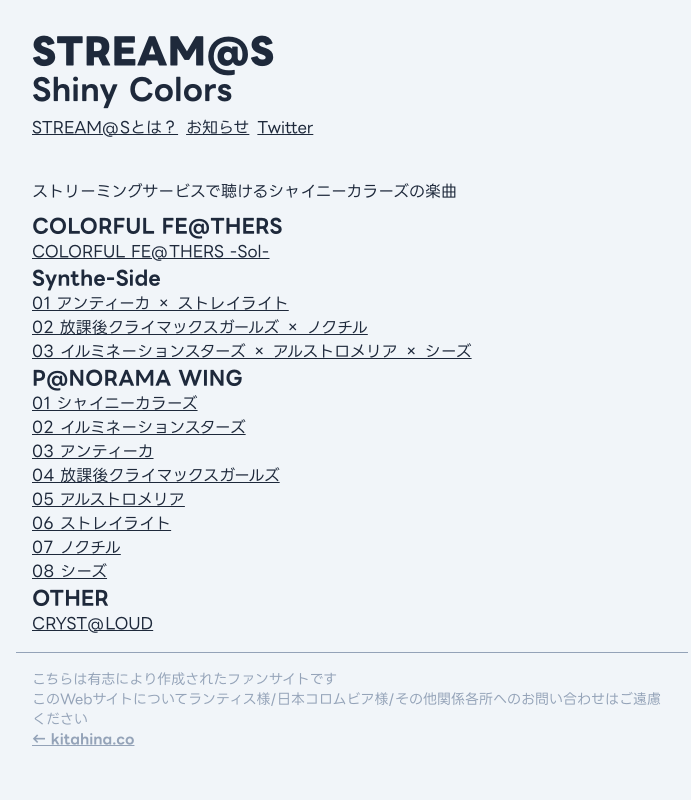
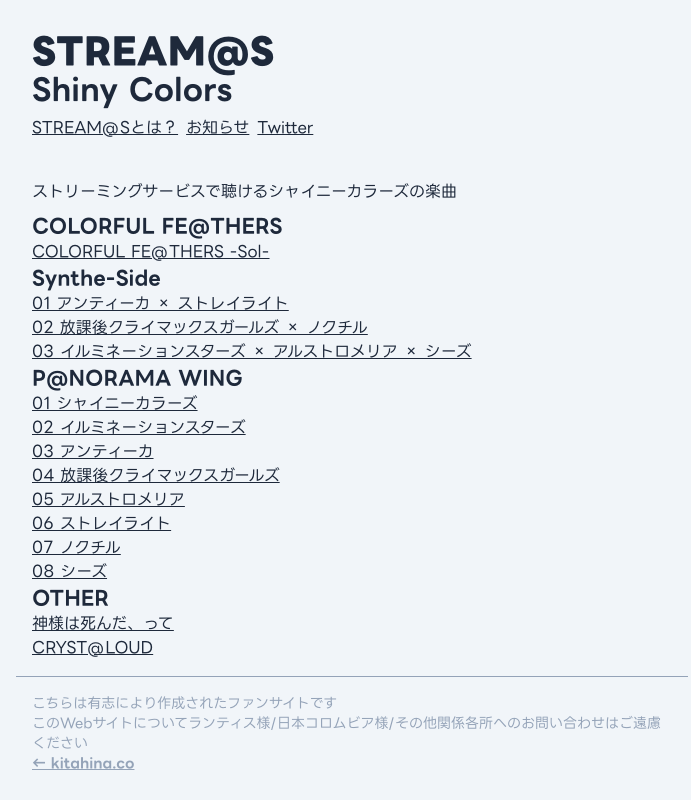
Before and after one commit to lonsagisawa/stream.kitahina.co, a Next.js app: page /shinycolors in a window 1280 px wide. Shown: the whole page, without its empty margins (288-979 px from the left). Built offline with nearby package versions, Linux system fonts and the light colour scheme.

Commit message:
Shiny Colors: Add 神様は死んだ、って

```diff
--- a/pages/shinycolors.tsx
+++ b/pages/shinycolors.tsx
@@ -124,6 +124,14 @@
       <ul>
         <li>
           <Link
+            href="/album/lzc-2059"
+            className="underline hover:text-sky-500 transition"
+          >
+            神様は死んだ、って
+          </Link>
+        </li>
+        <li>
+          <Link
             href="/album/moiw2023"
             className="underline hover:text-sky-500 transition"
           >
```
